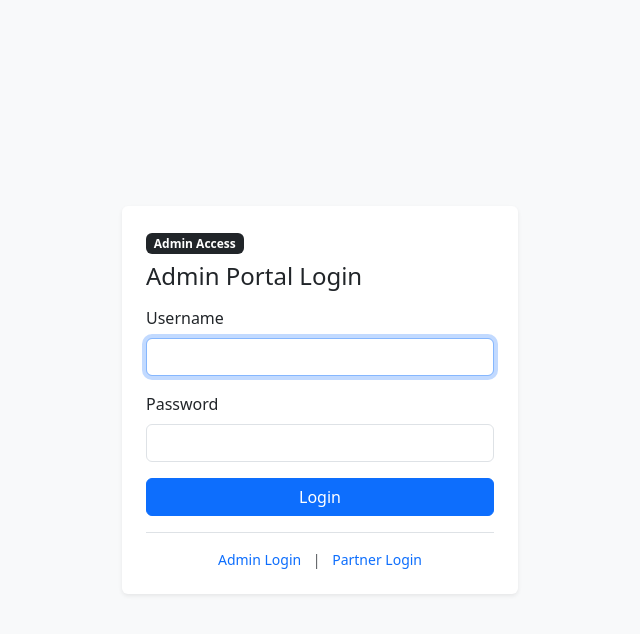
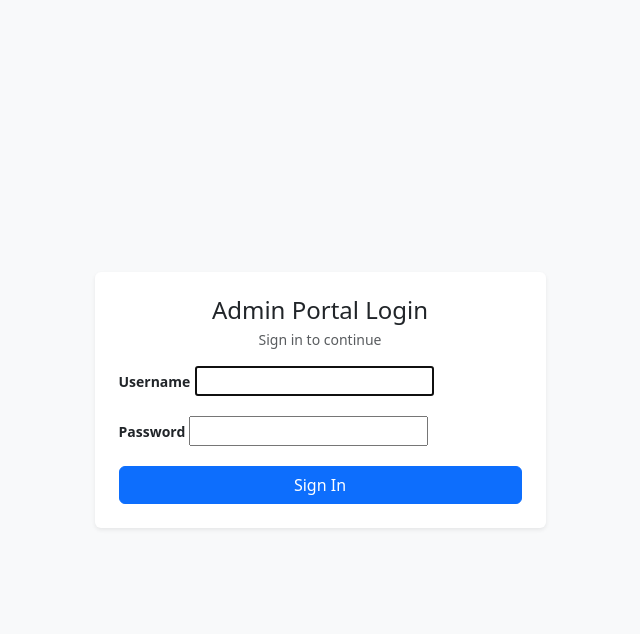
Before and after one commit to DillikumarJakkala/consultancy-portal, a Django app: page /admin-portal/login/ in a window 1280 px wide. Shown: the top 634 px of the page, without its empty margins (320-960 px from the left). Run offline with Django 4.2, Linux system fonts and the light colour scheme.

Commit message:
Use role-specific portal login views and admin AI batch fit

```diff
--- a/portal_core/templates/registration/login.html
+++ b/portal_core/templates/registration/login.html
@@ -2,38 +2,37 @@
 <html lang="en">
 <head>
   <meta charset="UTF-8">
-  <title>{{ portal_title|default:"Consultancy Portal Login" }}</title>
+  <title>{{ portal_title }}</title>
   <link href="https://cdn.jsdelivr.net/npm/bootstrap@5.3.2/dist/css/bootstrap.min.css" rel="stylesheet">
 </head>
 <body class="bg-light d-flex align-items-center min-vh-100">
-  <div class="container" style="max-width: 420px;">
+  <div class="container">
+    <div class="row justify-content-center">
+      <div class="col-md-5">
         <div class="card shadow-sm border-0">
           <div class="card-body p-4">
-        {% if portal_type == 'admin' %}
-          <span class="badge bg-dark mb-2">Admin Access</span>
-        {% elif portal_type == 'partner' %}
-          <span class="badge bg-success mb-2">Sub-Vendor Partner Access</span>
+            <h4 class="mb-1 text-center">{{ portal_title }}</h4>
+            <p class="text-muted small text-center mb-3">Sign in to continue</p>
+
+            {% if form.errors %}
+              <div class="alert alert-danger py-2 small">
+                Invalid username or password.
+              </div>
             {% endif %}
-        <h4 class="mb-3">{{ portal_title|default:"Consultancy Portal Login" }}</h4>
-        {% if form.errors %}
-          <div class="alert alert-danger py-2 small">Invalid username or password.</div>
-        {% endif %}
+
             <form method="post">
               {% csrf_token %}
               <div class="mb-3">
-            <label class="form-label">Username</label>
-            <input type="text" name="username" class="form-control" required autofocus>
+                <label class="form-label small fw-semibold">Username</label>
+                {{ form.username }}
               </div>
               <div class="mb-3">
-            <label class="form-label">Password</label>
-            <input type="password" name="password" class="form-control" required>
+                <label class="form-label small fw-semibold">Password</label>
+                {{ form.password }}
               </div>
-          <button type="submit" class="btn btn-primary w-100">Login</button>
+              <button type="submit" class="btn btn-primary w-100">Sign In</button>
             </form>
-        <div class="mt-3 pt-3 border-top text-center small">
-          <a href="{% url 'admin_login' %}" class="text-decoration-none">Admin Login</a>
-          <span class="text-muted mx-2">|</span>
-          <a href="{% url 'partner_login' %}" class="text-decoration-none">Partner Login</a>
+          </div>
         </div>
       </div>
     </div>
--- a/portal_core/urls.py
+++ b/portal_core/urls.py
@@ -2,6 +2,9 @@ from django.urls import path
 from . import views
 
 urlpatterns = [
+    path("admin/login/", views.portal_login_view, {"portal_type": "admin"}, name="admin_portal_login"),
+    path("login/admin/", views.portal_login_view, {"portal_type": "admin"}),
+    path("partner/login/", views.portal_login_view, {"portal_type": "partner"}, name="partner_login"),
     path("", views.role_home, name="role_home"),
     path("dashboard/admin/", views.admin_dashboard_view, name="admin_dashboard"),
     path("dashboard/admin/profiles-breakdown/", views.profiles_breakdown_view, name="profiles_breakdown"),
```
Lines whose indentation alone changed are shown as unchanged.
